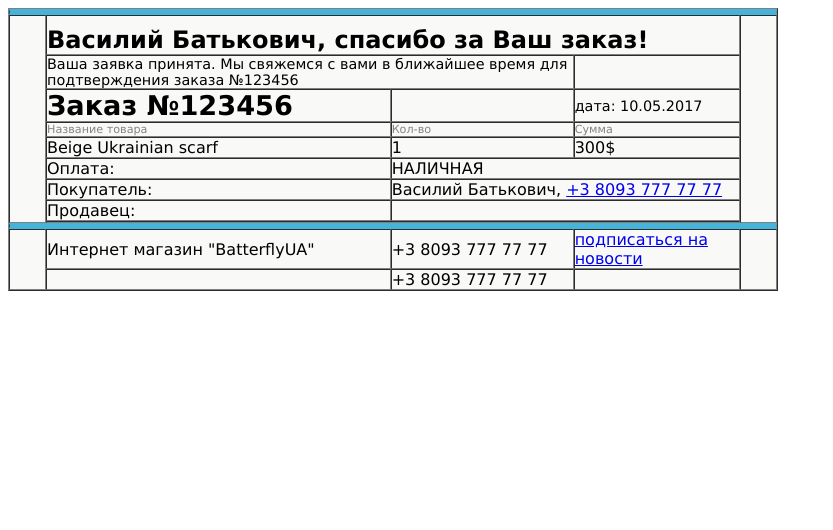
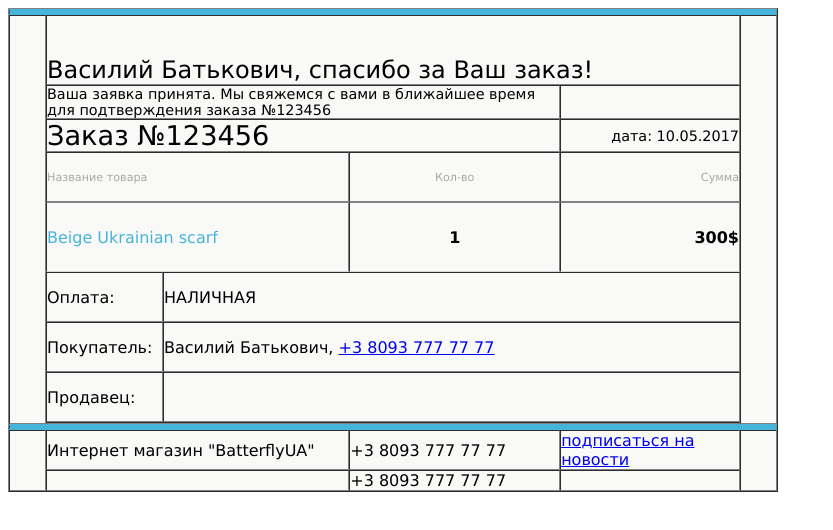
Before and after one commit to IgorPototskyi/email-butterflyUA, a plain HTML site: page index.html in a window 1280 px wide. Shown: the whole page, without its empty margins (0-833 px from the left). Drawn offline with Linux system fonts and the light colour scheme.

Commit message:
add some style

```diff
--- a/index.html
+++ b/index.html
@@ -11,37 +11,36 @@
         </tr>
         <tr>
             <td rowspan="9" width="35"></td>
-            <td colspan="6" style="padding-top: 10px; font-size: 1.5em;"><b>Василий Батькович, спасибо за Ваш заказ!</b></td>
+            <td colspan="6" style="padding-top: 40px; font-size: 1.5em;">Василий Батькович, спасибо за Ваш заказ!</td>
             <td rowspan="9" width="35"></td>
         </tr>
         <tr>
             <td colspan="4" style="font-size: 0.9em;">Ваша заявка принята. Мы свяжемся с вами в ближайшее время для подтверждения заказа №123456</td>
-            <td colspan="2"></td>
+            <td colspan="2" width="230"></td>
         </tr>
         <tr>
-            <td colspan="2" style="font-size: 1.7em;"><b>Заказ №123456</b></td>
-            <td colspan="2"></td>
-            <td colspan="2" style="font-size: 0.9em;">дата: 10.05.2017</td>
+            <td colspan="4" style="font-size: 1.7em;">Заказ №123456</td>
+            <td colspan="2" style="font-size: 0.9em; text-align: right;">дата: 10.05.2017</td>
         </tr>
-        <tr style="font-size: 0.7em; color: #858383;">
+        <tr height="50" style="font-size: 0.7em; color: #a8a8a7;">
             <td colspan="2">Название товара</td>
-            <td colspan="2">Кол-во</td>
-            <td colspan="2">Сумма</td>
+            <td colspan="2" style="text-align: center;">Кол-во</td>
+            <td colspan="2" style="text-align: right;">Сумма</td>
         </tr>
-        <tr>
-            <td colspan="2">Beige Ukrainian scarf</td>
-            <td colspan="2">1</td>
-            <td colspan="2">300$</td>
+        <tr height="70" style="border-top: 1px solid #d7d7d8; border-bottom: 1px solid #d7d7d8;">
+            <td colspan="2" width="230" style="color: #46b4da;">Beige Ukrainian scarf</td>
+            <td colspan="2" style="text-align: center;"><b>1</b></td>
+            <td colspan="2" style="text-align: right;"><b>300$</b></td>
         </tr>
-        <tr>
-            <td>Оплата:</td>
+        <tr height="50">
+            <td width="115">Оплата:</td>
             <td colspan="5">НАЛИЧНАЯ</td>
         </tr>
-        <tr>
+        <tr height="50">
             <td>Покупатель:</td>
             <td colspan="5">Василий Батькович, <a href="tel:093­ 777 77 77" value="+380937777777" target="_blank">+3 8093 777 77 77</a></td>
         </tr>
-        <tr>
+        <tr height="50">
             <td>Продавец:</td>
             <td colspan="5"></td>
         </tr>
```
